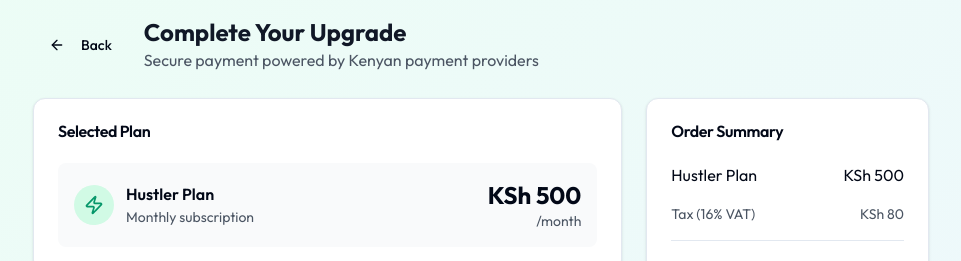
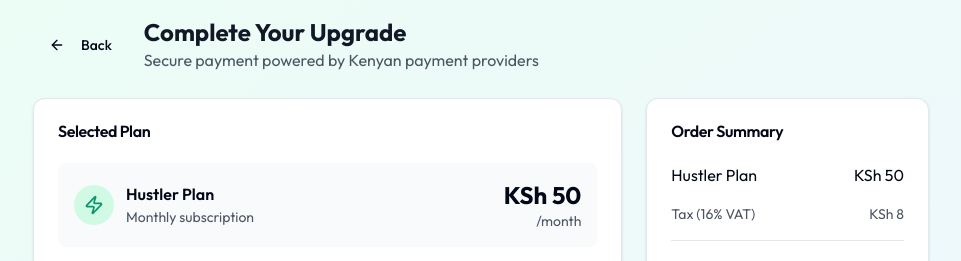
Before and after one commit to AustinKingOry/resume-builder, a Next.js app: page /payments in a window 1280 px wide. Shown: the top 261 px of the page, without its empty margins (159-1120 px from the left). Built offline with nearby package versions, Linux system fonts and the light colour scheme; no server answers.

Commit message:
Update default plan prices

```diff
--- a/app/payments/page.tsx
+++ b/app/payments/page.tsx
@@ -24,14 +24,14 @@ export default function PaymentsPage() {
   const plans = {
     hustler: {
       name: "Hustler Plan",
-      price: 500,
+      price: 50,
       icon: Zap,
       color: "emerald",
       features: ["50 CV roasts per day", "Priority processing", "Kenya job insights", "Export features"],
     },
     pro: {
       name: "Professional Plan",
-      price: 1200,
+      price: 200,
       icon: Crown,
       color: "purple",
       features: ["200 CV roasts per day", "Instant processing", "Industry-specific feedback", "Custom templates"],
--- a/components/modals/upgrade-modal.tsx
+++ b/components/modals/upgrade-modal.tsx
@@ -22,7 +22,7 @@ export function UpgradeModal({ isOpen, onClose, currentUsage, onUpgrade }: Upgra
     {
       id: "hustler" as const,
       name: "Hustler Plan",
-      price: "KSh 500",
+      price: "KSh 50",
       period: "/month",
       icon: Zap,
       color: "emerald",
@@ -40,7 +40,7 @@ export function UpgradeModal({ isOpen, onClose, currentUsage, onUpgrade }: Upgra
     {
       id: "pro" as const,
       name: "Professional Plan",
-      price: "KSh 1,200",
+      price: "KSh 200",
       period: "/month",
       icon: Crown,
       color: "purple",
```
